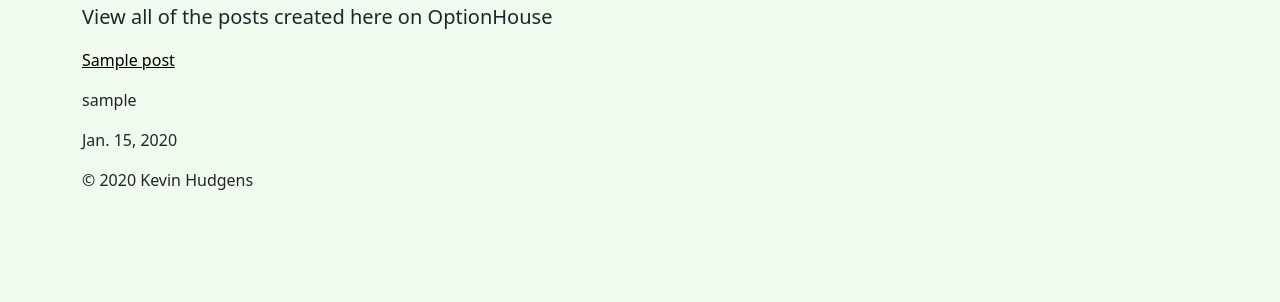
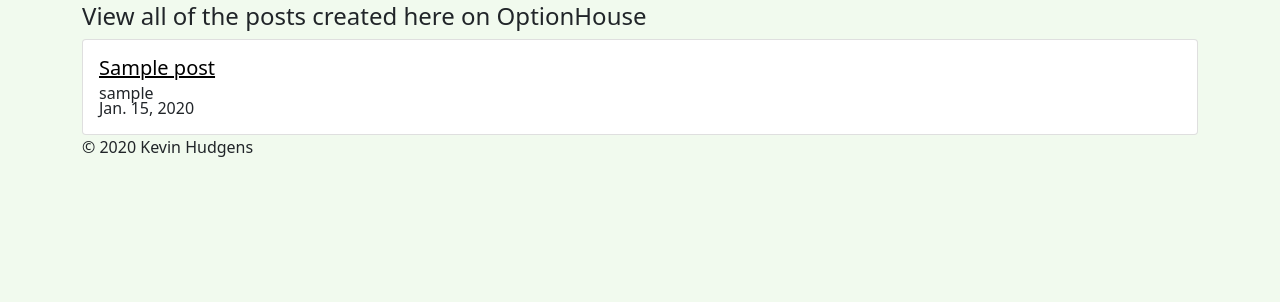
Before and after one commit to kghudgens/OptionHouse, a Django app: page /postlist/ in a window 1280 px wide. Shown: the part 46-348 px from the top of the page. Run offline with Django 3.2, Linux system fonts and the light colour scheme; tables that the repository leaves empty hold one stand-in row (values such as "Sample post").

Commit message:
cleaned up html and added bs classes

```diff
--- a/optionhouseapp/templates/optionhouseapp/post-list.html
+++ b/optionhouseapp/templates/optionhouseapp/post-list.html
@@ -1,16 +1,21 @@
 {%extends 'optionhouseapp/base.html'%}
 
 {%block content%}
-<p class="lead">View all of the posts created here on OptionHouse</p>
-    <ul>
-        {% for post in object_list %}
-        <article>
-            <p><a href="{% url 'post-detail' post.id%}">{{post.title}}</a></p>
-            <p>{{post.author}}</p>
-            <p>{{post.date}}</p>
-        </article>
-        {% empty %}
-            <h3>No Posts</h3>
-        {% endfor %}
-    </ul>
+    <h4>View all of the posts created here on OptionHouse</h4>
+    <!-- Show list of all post on option house -->
+            {% for post in object_list %}
+            <div class="card">
+
+                <div class="card-body">
+                    <h5 class="card-title"><a href="{% url 'post-detail' post.id%}">{{post.title}}</a></h5>
+                    <h6 class="card-subtitle">{{post.author}}</h6>
+                    <h6 class="card-subtitle">{{post.date}}</h6>
+                </div>
+
+            </div>
+
+            {% empty %}
+                <h3>No Posts</h3>
+            {% endfor %}
+
 {%endblock content%}
```
